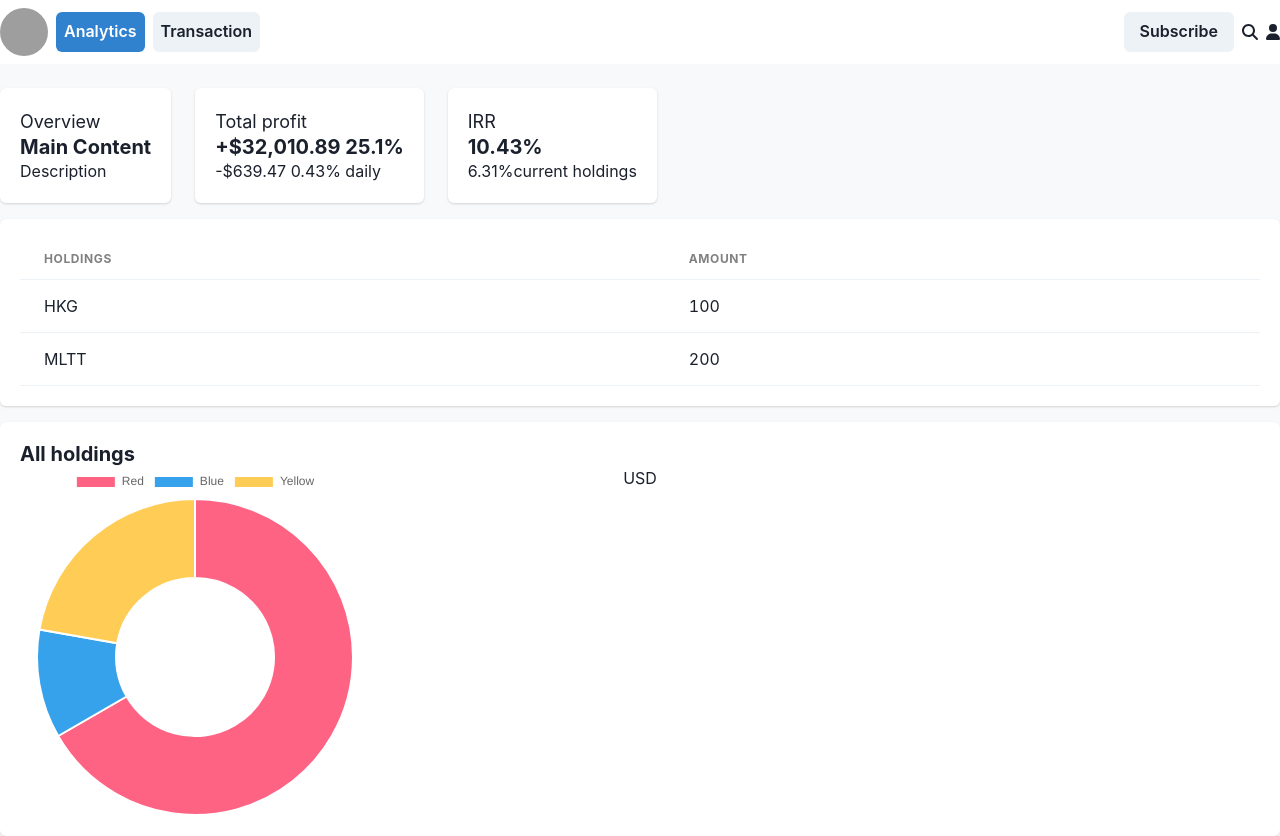
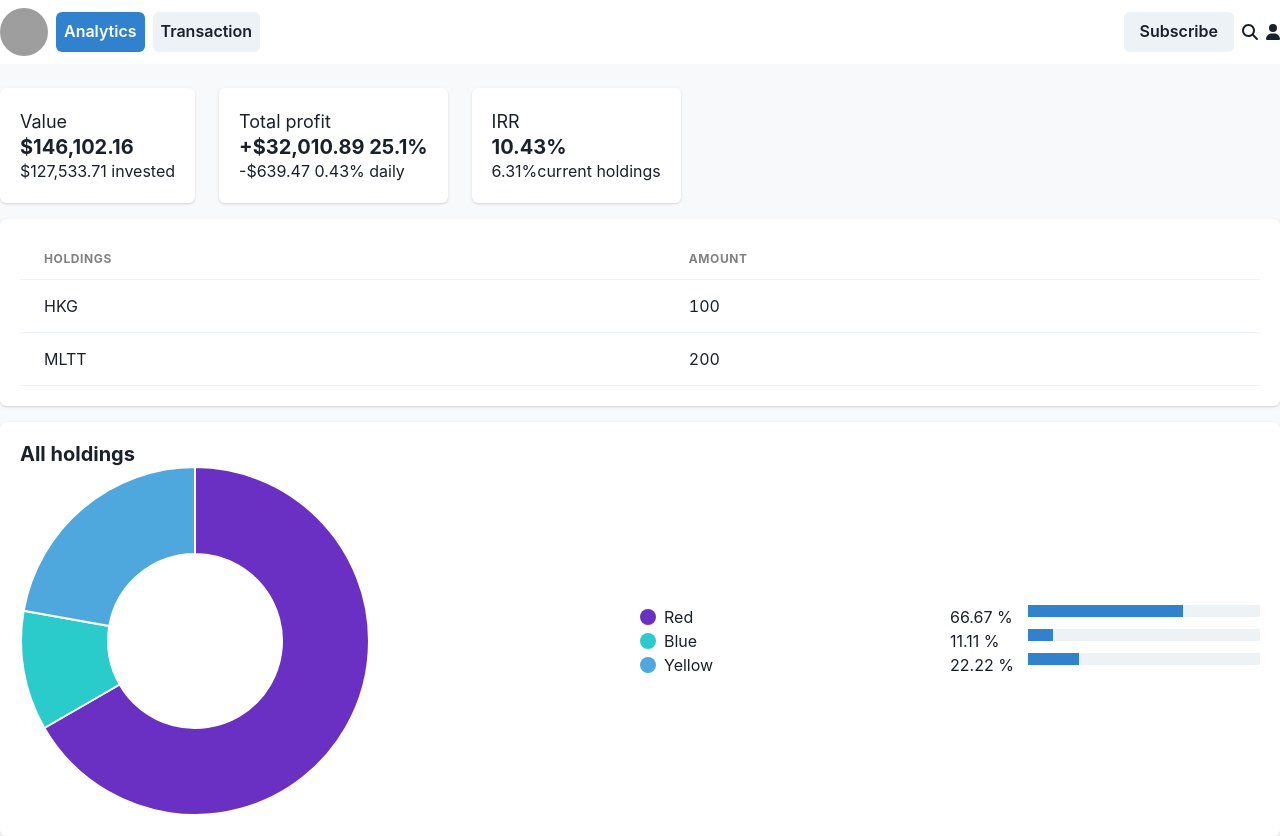
Before and after one commit to nhan-grad-proj/Portfolio-Management-FE, a Next.js app: page /analytics in a window 1280 px wide. Built offline with nearby package versions, Linux system fonts and the light colour scheme; grey boxes are pictures that could not be loaded.

Commit message:
feat: implement analytic chart

```diff
--- a/src/analytics/app/internal/containers/AnalyticChart/AnalyticChart.tsx
+++ b/src/analytics/app/internal/containers/AnalyticChart/AnalyticChart.tsx
@@ -1,26 +1,66 @@
-import { ReactElement } from 'react';
-import { Chart as ChartJS, ArcElement, Tooltip, Legend } from 'chart.js';
+import { ReactElement, useMemo } from 'react';
+import { ArcElement, Chart as ChartJS, Tooltip } from 'chart.js';
 import { Doughnut } from 'react-chartjs-2';
-import { Box, Heading, Card, Flex, CardBody } from '@chakra-ui/react';
+import {
+  Box,
+  Card,
+  CardBody,
+  Flex,
+  Heading,
+  Progress,
+  Grid,
+  GridItem
+} from '@chakra-ui/react';
 import { useAnalyticChart } from '../../useAnalyticChart';
+import { computeChartDescriptors } from '../../services/chart-computer';
+import { FontAwesomeIcon } from '@fortawesome/react-fontawesome';
+import { faCircle } from '@fortawesome/free-solid-svg-icons';
 
-ChartJS.register(ArcElement, Tooltip, Legend);
+ChartJS.register(ArcElement, Tooltip);
 
 export function AnalyticChart(): ReactElement {
   const data = useAnalyticChart();
+  const descriptors = useMemo(() => computeChartDescriptors(data), [data]);
 
   return (
     <Card className="space-y-4">
       <CardBody>
         <Heading fontSize="xl">{'All holdings'}</Heading>
 
-        <Flex>
-          <Box height={350} width={'auto'} className="flex-1">
+        <Grid templateColumns="repeat(2, 1fr)" alignItems="center">
+          <GridItem height={350} width="auto">
             <Doughnut data={data} />
-          </Box>
+          </GridItem>
 
-          <Box className="flex-auto">USD</Box>
-        </Flex>
+          <GridItem>
+            {descriptors.map(({ label, percentage, color }) => {
+              return (
+                <Grid
+                  key={label}
+                  templateColumns="repeat(2, 1fr)"
+                  alignItems={'center'}
+                >
+                  <GridItem>
+                    <FontAwesomeIcon icon={faCircle} color={color} />
+                    <span className="ml-2">{label}</span>
+                  </GridItem>
+
+                  <GridItem>
+                    <Grid key={label} templateColumns="repeat(4, 1fr)">
+                      <GridItem colSpan={1}>
+                        <div>{percentage} %</div>
+                      </GridItem>
+
+                      <GridItem colSpan={3}>
+                        <Progress value={percentage} className="w-full" />
+                      </GridItem>
+                    </Grid>
+                  </GridItem>
+                </Grid>
+              );
+            })}
+          </GridItem>
+        </Grid>
       </CardBody>
     </Card>
   );
--- a/src/analytics/app/internal/services/analytic-client.ts
+++ b/src/analytics/app/internal/services/analytic-client.ts
@@ -1,10 +1,19 @@
 import {
   AnalyticUseCase,
-  HoldingModel
+  HoldingModel,
+  InvestmentAnalysisResults
 } from '../../../domain/analytic.usecase';
 
 export const analyticClient: AnalyticUseCase = {
   getHoldings(): Promise<HoldingModel[]> {
     return Promise.resolve([]);
+  },
+  getInvestmentAnalysisResults(): Promise<InvestmentAnalysisResults> {
+    return Promise.resolve({
+      totalValue: '0',
+      totalProfit: '0',
+      IRR: '0',
+      lost: '0'
+    });
   }
 };
--- /dev/null
+++ b/src/analytics/app/internal/services/chart-computer.ts
@@ -0,0 +1,33 @@
+import { ChartData } from 'chart.js';
+import sum from 'lodash/sum';
+
+type ChartDescriptor = {
+  label: string;
+  percentage: number;
+  color: string;
+};
+
+export function computeChartDescriptors(
+  source: ChartData<'doughnut', number[], string>
+): ChartDescriptor[] {
+  const datasets = source.datasets[0];
+  if (!datasets) {
+    throw new Error('No data');
+  }
+
+  const total = sum(datasets.data);
+  const labels = source.labels ?? [];
+
+  return labels.map(label => {
+    const index = labels.indexOf(label);
+    const percentage = parseFloat(
+      ((datasets.data[index] / total) * 100).toFixed(2)
+    );
+
+    return {
+      label,
+      percentage,
+      color: (datasets.backgroundColor as string[])[index]
+    };
+  });
+}
--- a/src/analytics/app/internal/useAnalyticChart.ts
+++ b/src/analytics/app/internal/useAnalyticChart.ts
@@ -1,7 +1,7 @@
 import { ChartData } from 'chart.js';
 import { useMemo } from 'react';
 
-export function useAnalyticChart(): ChartData<'doughnut', number[]> {
+export function useAnalyticChart(): ChartData<'doughnut', number[], string> {
   return useMemo(() => {
     return {
       labels: ['Red', 'Blue', 'Yellow'],
@@ -10,9 +10,9 @@ export function useAnalyticChart(): ChartData<'doughnut', number[]> {
           label: 'My First Dataset',
           data: [300, 50, 100],
           backgroundColor: [
-            'rgb(255, 99, 132)',
-            'rgb(54, 162, 235)',
-            'rgb(255, 205, 86)'
+            'rgb(105, 48, 195)',
+            'rgb(42, 203, 203)',
+            'rgb(78, 168, 222)'
           ],
           hoverOffset: 4
         }
--- a/src/analytics/app/internal/useAnalyticOverviewItems.ts
+++ b/src/analytics/app/internal/useAnalyticOverviewItems.ts
@@ -1,14 +1,24 @@
 import { OverviewCardProps } from './ui/OverviewCard/types';
+import { useQuery } from 'react-query';
+import { analyticClient } from './services/analytic-client';
+import { useMemo } from 'react';
 
 type AnalyticOverviewItemPropsAdapter = (OverviewCardProps & { key: string })[];
 
 export function useAnalyticOverviewItems(): AnalyticOverviewItemPropsAdapter {
+  const { data } = useQuery('analyticOverviewItems', {
+    queryFn: analyticClient.getInvestmentAnalysisResults
+  });
+
+  return useMemo(() => {
+    const { totalValue = '', totalProfit = '', IRR = '' } = data ?? {};
+
     return [
       {
         key: 'Overview',
-      title: 'Overview',
-      mainContent: 'Main Content',
-      description: 'Description'
+        title: 'Value',
+        mainContent: '$146,102.16',
+        description: '$127,533.71 invested'
       },
       {
         key: 'Total profit',
@@ -23,4 +33,5 @@ export function useAnalyticOverviewItems(): AnalyticOverviewItemPropsAdapter {
         description: '6.31%current holdings'
       }
     ];
+  }, [data]);
 }
--- a/src/analytics/domain/analytic.usecase.ts
+++ b/src/analytics/domain/analytic.usecase.ts
@@ -7,6 +7,14 @@ export type HoldingModel = {
   IRR: string;
 };
 
+export type InvestmentAnalysisResults = {
+  totalValue: string;
+  totalProfit: string;
+  lost: string;
+  IRR: string;
+};
+
 export type AnalyticUseCase = {
   getHoldings: () => Promise<HoldingModel[]>;
+  getInvestmentAnalysisResults: () => Promise<InvestmentAnalysisResults>;
 };
--- a/src/system/app/internal/ui/Table/Table.tsx
+++ b/src/system/app/internal/ui/Table/Table.tsx
@@ -67,7 +67,7 @@ export function Table<T extends object>({
         </Thead>
 
         <Tbody {...getTableBodyProps()}>
-          {rows.map((row, index) => {
+          {rows.map(row => {
             prepareRow(row);
 
             const { key: rowKey, ...rowProps } = row.getRowProps();
--- a/src/system/app/internal/ui/Table/index.ts
+++ b/src/system/app/internal/ui/Table/index.ts
@@ -1 +1 @@
-export * from "./Table";
+export * from './Table';
--- a/src/system/infrastructure/config/chakra-ui.config.ts
+++ b/src/system/infrastructure/config/chakra-ui.config.ts
@@ -4,7 +4,14 @@ export const chakraTheme = extendTheme({
   styles: {
     global: () => ({
       body: {
-        bg: '#f8f9fa'
+        bg: '#f8f9fa',
+        success: '#1bc5bd',
+        successLight: '#1bc5bd8a',
+        primary: '#3699ff',
+        primaryLight: '#3699ff8a',
+        info: '#8950fc',
+        white: '#ffffff',
+        black: '#000000'
       }
     })
   }
--- a/tailwind.config.js
+++ b/tailwind.config.js
@@ -11,8 +11,11 @@ module.exports = {
       'footer-height': '6rem'
     },
     colors: {
-      success: colors.green['500'],
-      primary: '#cb0c9f',
+      success: '#1bc5bd',
+      successLight: '#1bc5bd8a',
+      primary: '#3699ff',
+      primaryLight: '#3699ff8a',
+      info: '#8950fc',
       disable: colors.gray['500'],
       white: '#ffffff',
       black: '#000000'
```
Lines whose indentation alone changed are shown as unchanged.
